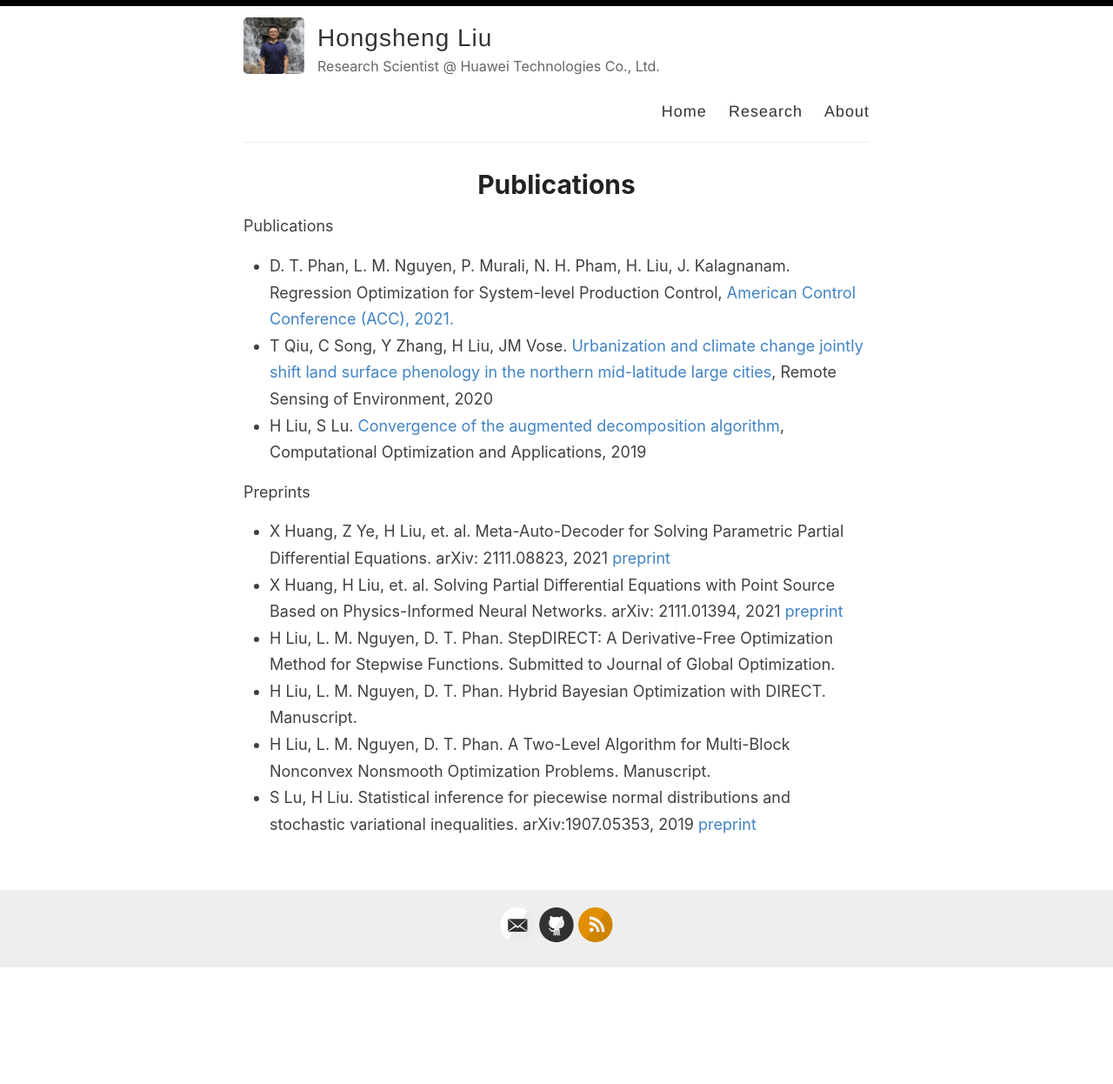
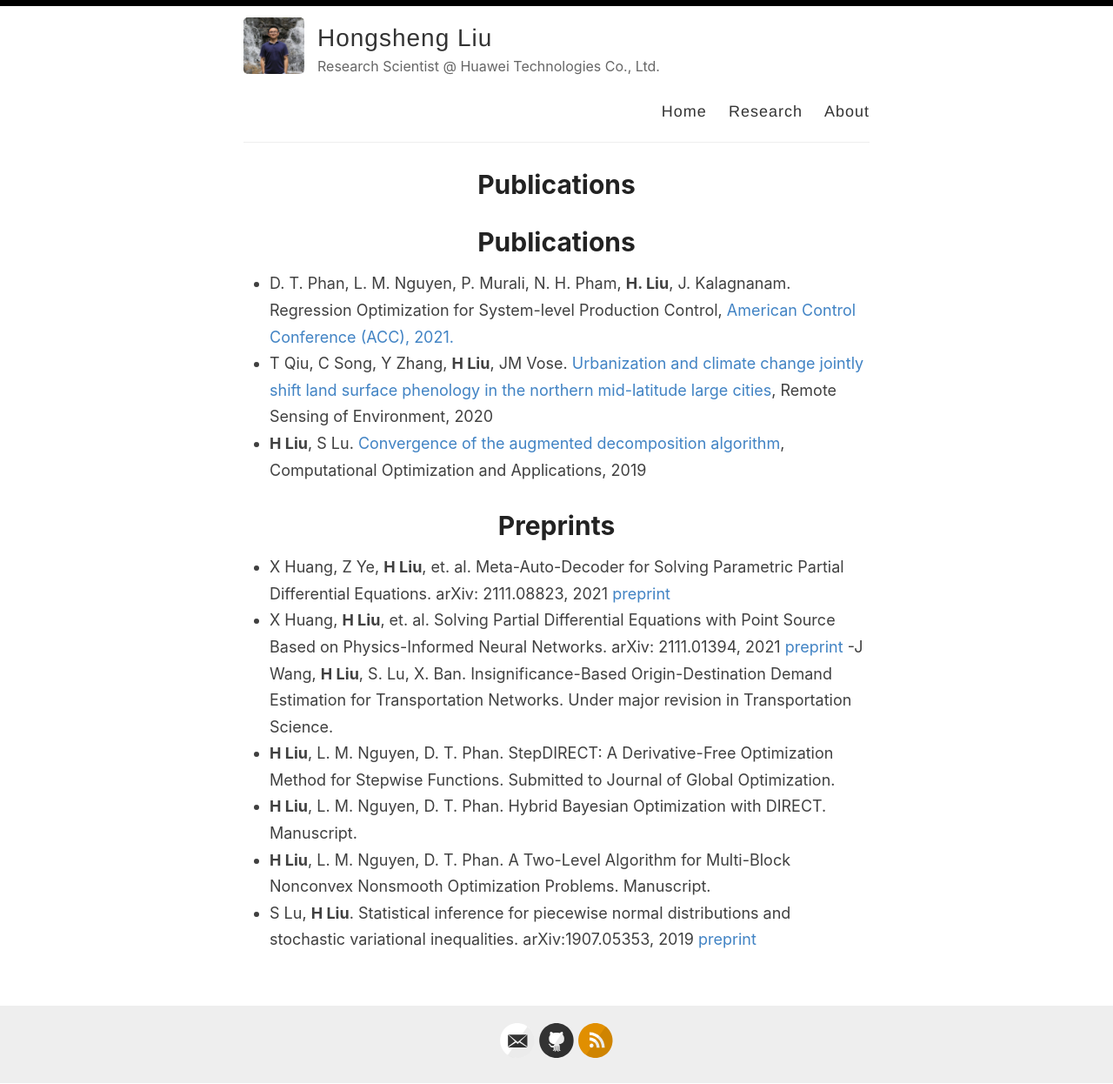
Before and after one commit to hsliuustc/hsliuustc.github.io, a Jekyll site: the page built from _pages/research.md, in a window 1280 px wide. Shown: the whole page at 87% size. Built offline with Jekyll 4.4.1, drawn with Linux system fonts in a browser that asks for light colours; before the commit the page ends 1113 px from its top, so only the background shows below that.

Commit message:
add paper

```diff
--- a/_pages/getting-started.md
+++ b/_pages/research.md
@@ -5,19 +5,20 @@ permalink: /Research/
 ---
 
 
-Publications
-- D. T. Phan, L. M. Nguyen, P. Murali, N. H. Pham, H. Liu, J. Kalagnanam. Regression Optimization for System-level Production Control, [American Control Conference (ACC),  2021.](https://acc2021.a2c2.org/)
-- T Qiu, C Song, Y Zhang, H Liu, JM Vose.  [Urbanization and climate change jointly shift land surface phenology in the northern mid-latitude large cities](https://www.sciencedirect.com/science/article/abs/pii/S0034425719304961), Remote Sensing of Environment, 2020
-- H Liu, S Lu. [Convergence of the augmented decomposition algorithm](https://link.springer.com/article/10.1007/s10589-018-0039-6), Computational Optimization and Applications, 2019
+# Publications
+- D. T. Phan, L. M. Nguyen, P. Murali, N. H. Pham, <strong>H. Liu</strong>, J. Kalagnanam. Regression Optimization for System-level Production Control, [American Control Conference (ACC),  2021.](https://acc2021.a2c2.org/)
+- T Qiu, C Song, Y Zhang, <strong>H Liu</strong>, JM Vose.  [Urbanization and climate change jointly shift land surface phenology in the northern mid-latitude large cities](https://www.sciencedirect.com/science/article/abs/pii/S0034425719304961), Remote Sensing of Environment, 2020
+- <strong>H Liu</strong>, S Lu. [Convergence of the augmented decomposition algorithm](https://link.springer.com/article/10.1007/s10589-018-0039-6), Computational Optimization and Applications, 2019
 
 
-Preprints
-- X Huang, Z Ye, H Liu, et. al. Meta-Auto-Decoder for Solving Parametric Partial Differential Equations. arXiv: 2111.08823, 2021 [preprint](https://arxiv.org/pdf/2111.08823.pdf)
-- X Huang, H Liu, et. al. Solving Partial Differential Equations with Point Source Based on Physics-Informed Neural Networks. arXiv: 2111.01394, 2021 [preprint](https://arxiv.org/pdf/2111.01394.pdf)
-- H Liu, L. M. Nguyen, D. T. Phan. StepDIRECT: A Derivative-Free Optimization Method for Stepwise Functions. Submitted to Journal of Global Optimization.
-- H Liu, L. M. Nguyen, D. T. Phan. Hybrid Bayesian Optimization with DIRECT. Manuscript.
-- H Liu, L. M. Nguyen, D. T. Phan. A Two-Level Algorithm for Multi-Block Nonconvex Nonsmooth Optimization Problems. Manuscript.
-- S Lu, H Liu. Statistical inference for piecewise normal distributions and stochastic variational inequalities. arXiv:1907.05353, 2019 [preprint](https://arxiv.org/pdf/1907.05353.pdf)
+# Preprints
+- X Huang, Z Ye, <strong>H Liu</strong>, et. al. Meta-Auto-Decoder for Solving Parametric Partial Differential Equations. arXiv: 2111.08823, 2021 [preprint](https://arxiv.org/pdf/2111.08823.pdf)
+- X Huang, <strong>H Liu</strong>, et. al. Solving Partial Differential Equations with Point Source Based on Physics-Informed Neural Networks. arXiv: 2111.01394, 2021 [preprint](https://arxiv.org/pdf/2111.01394.pdf)
+-J Wang, <strong>H Liu</strong>, S. Lu, X. Ban. Insignificance-Based Origin-Destination Demand Estimation for Transportation Networks. Under major revision in Transportation Science.
+- <strong>H Liu</strong>, L. M. Nguyen, D. T. Phan. StepDIRECT: A Derivative-Free Optimization Method for Stepwise Functions. Submitted to Journal of Global Optimization.
+- <strong>H Liu</strong>, L. M. Nguyen, D. T. Phan. Hybrid Bayesian Optimization with DIRECT. Manuscript.
+- <strong>H Liu</strong>, L. M. Nguyen, D. T. Phan. A Two-Level Algorithm for Multi-Block Nonconvex Nonsmooth Optimization Problems. Manuscript.
+- S Lu, <strong>H Liu</strong>. Statistical inference for piecewise normal distributions and stochastic variational inequalities. arXiv:1907.05353, 2019 [preprint](https://arxiv.org/pdf/1907.05353.pdf)
 
 <!-- ### Step 1) Fork Reverie to your User Repository
 
```
